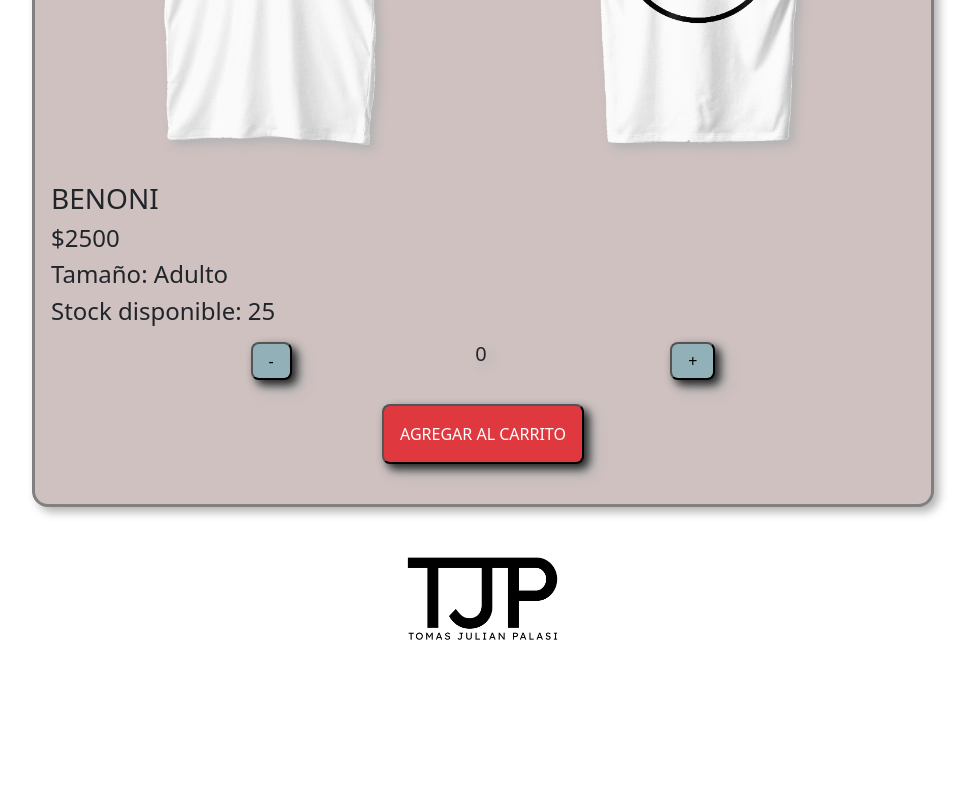
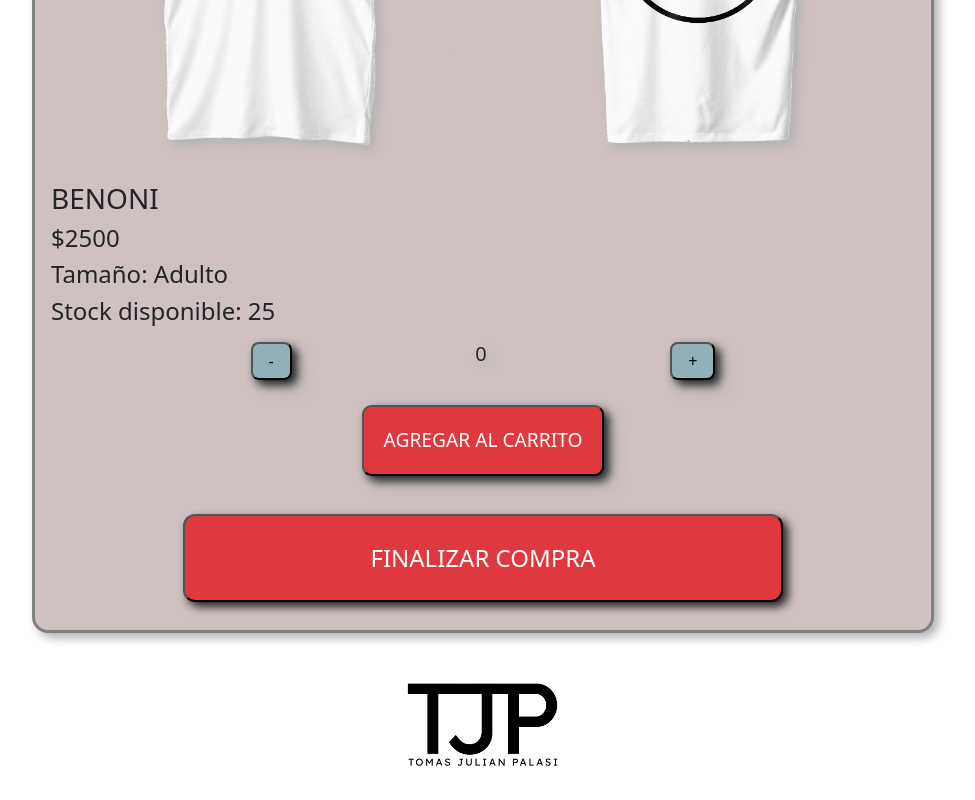
Before and after one commit to tomaspalasi/ReactBenoniTeam, a React app: page /shop/prendadetalle/1 in a window 1280 px wide. Shown: the part 413-1213 px from the top of the page, without its empty margins (157-1132 px from the left). Before the commit the page ends 1087 px from the top, so only its background shows below. Built offline with nearby package versions, Linux system fonts and the light colour scheme.

Commit message:
correcion botones compra

```diff
--- a/src/App.js
+++ b/src/App.js
@@ -17,7 +17,7 @@ function App() {
         <Route exact path='/shop/' element={<Shop/>}/>
         <Route exact path='/shop/prendadetalle/:id' element={<ItemDetailContainer/>}/>
         <Route exact path='/shop/categoria/:size' element={<ItemCategoryContainer/>}/>
-        <Route exact path='/carrito/' element={<CartBody/>}/>
+        <Route exact path='/cart/' element={<CartBody/>}/>
       </Routes>
     </BrowserRouter>
   );
--- a/src/components/Header/Header.jsx
+++ b/src/components/Header/Header.jsx
@@ -42,7 +42,7 @@ const Header = () => {
                                     <li><Link className="dropdown-item" to={"/shop/categoria/Adulto"}>ADULTOS</Link></li>
                                 </ul>
                             </li>
-                            <Link className="nav-link" to={"/carrito/"}>
+                            <Link className="nav-link" to={"/cart/"}>
                                 <CartWidget/>
                             </Link>
                         </div>
--- a/src/components/Shop/Body/Prendas/css/boton.css
+++ b/src/components/Shop/Body/Prendas/css/boton.css
@@ -39,7 +39,7 @@
     border-radius: 0.5em;
     text-decoration: none;
     cursor: pointer;
-    font-size: 1em;
+    font-size: 1.2em;
     display: flex;
     justify-content: center;
     filter: drop-shadow(5px 5px 5px #222);
@@ -62,3 +62,20 @@
 .linkDetalle{
     text-decoration: none;
 }
+
+.btnFinCompra {
+    background-color: #e0383f;
+    color: white;
+    padding: 1em;
+    border-radius: 0.5em;
+    font-size: 1.5em;
+    filter: drop-shadow(5px 5px 5px #222);
+    margin: 0.5em;
+    width: 25em;
+}
+
+.linkFinCompra{
+    text-decoration: none;
+    display: flex;
+    justify-content: center;
+}
--- a/src/components/Shop/Body/Prendas/items/ItemDetail.jsx
+++ b/src/components/Shop/Body/Prendas/items/ItemDetail.jsx
@@ -2,7 +2,7 @@ import React from "react";
 import ItemCount from "./ItemCount";
 import "../css/prendas.css";
 import "../css/boton.css";
-import { useParams } from "react-router-dom";
+import { Link, useParams } from "react-router-dom";
 import { remeras } from '../../../../../mock/remeras'
 
 const ItemDetail = () => {
@@ -47,6 +47,9 @@ const ItemDetail = () => {
         <h4>${remera.precio}</h4>
         <h4>Tamaño: {remera.size}</h4>
         <ItemCount stock={remera.stock} initial={0} onAdd={0} />
+        <Link to={"/cart/"} className="linkFinCompra">
+          <button className="btnFinCompra">FINALIZAR COMPRA</button>
+        </Link>
       </div>
     </div>
   );
```
